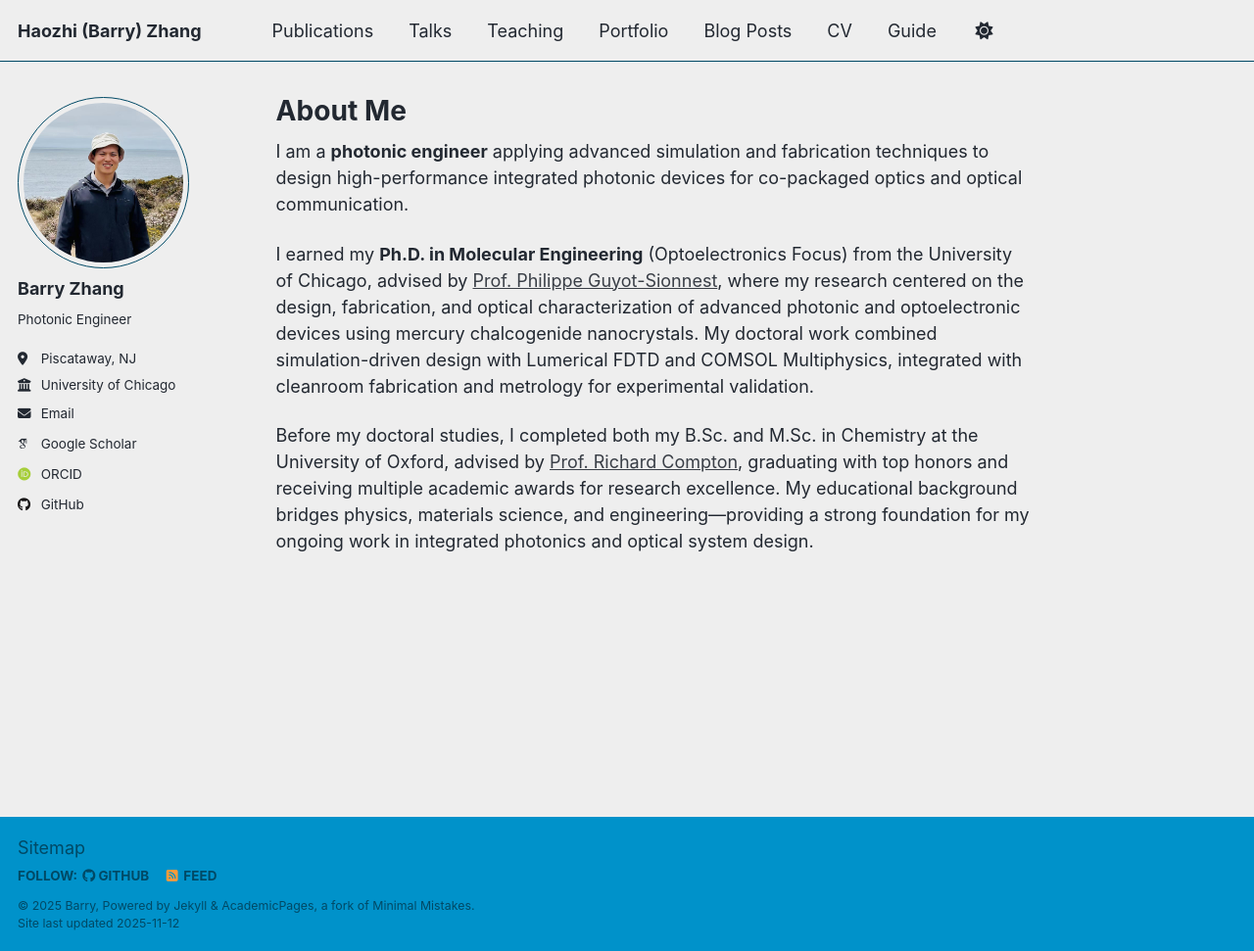
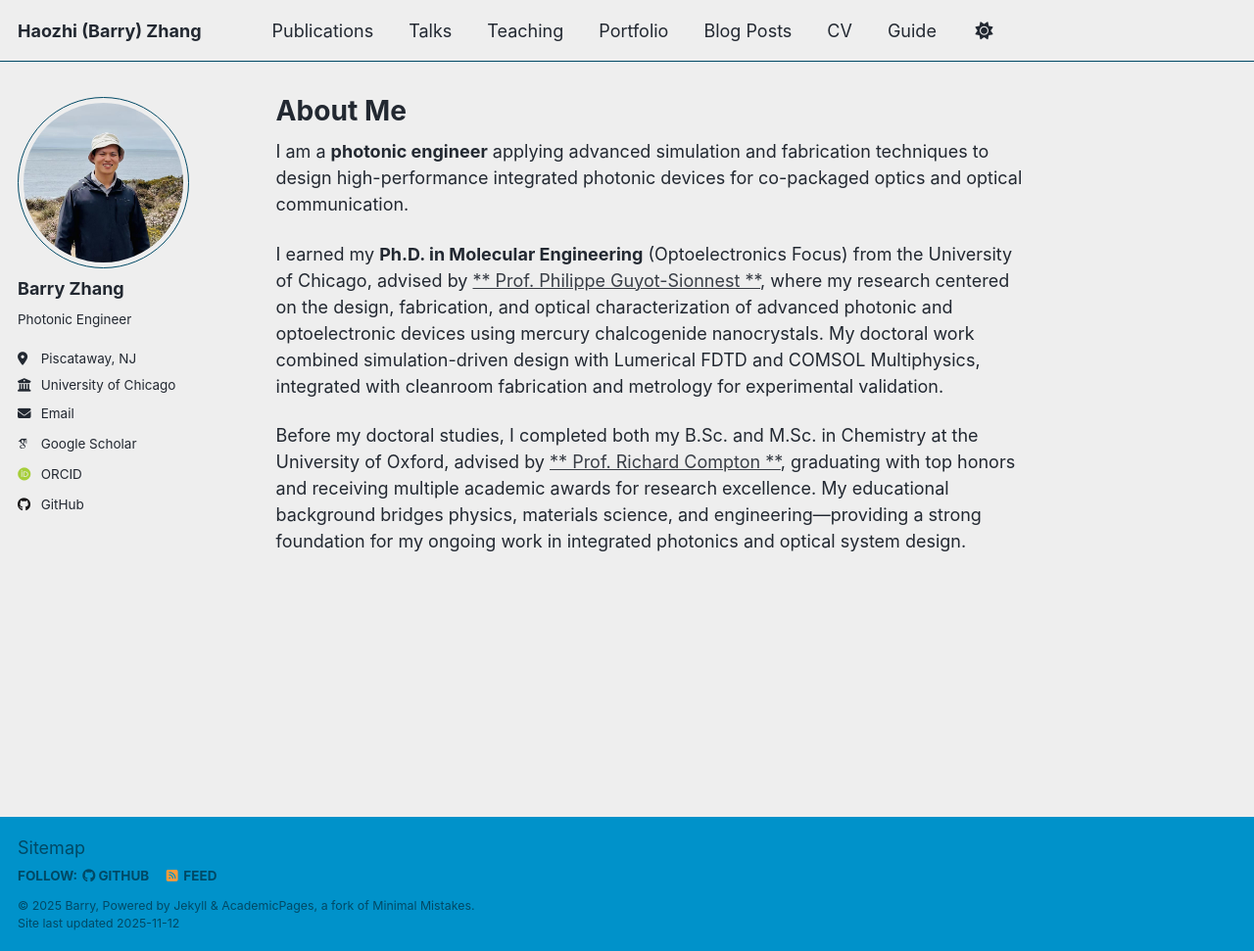
Before and after one commit to barryhzzhang/barryhzzhang.github.io, a Jekyll site: the page built from _pages/about.md, in a window 1280 px wide and 971 px high. Shown: the whole window at 98% size. Built offline with Jekyll 4.4.1, drawn with Linux system fonts in a browser that asks for light colours; some web fonts are replaced; a script that is not in the unit is left out.

```diff
--- a/_pages/about.md
+++ b/_pages/about.md
@@ -10,6 +10,6 @@ redirect_from:
 
 I am a **photonic engineer** applying advanced simulation and fabrication techniques to design high-performance integrated photonic devices for co-packaged optics and optical communication.
 
-I earned my **Ph.D. in Molecular Engineering** (Optoelectronics Focus) from the University of Chicago, advised by [Prof. Philippe Guyot-Sionnest](https://pgslab.uchicago.edu/pgs/), where my research centered on the design, fabrication, and optical characterization of advanced photonic and optoelectronic devices using mercury chalcogenide nanocrystals. My doctoral work combined simulation-driven design with Lumerical FDTD and COMSOL Multiphysics, integrated with cleanroom fabrication and metrology for experimental validation.
+I earned my **Ph.D. in Molecular Engineering** (Optoelectronics Focus) from the University of Chicago, advised by [** Prof. Philippe Guyot-Sionnest **](https://pgslab.uchicago.edu/pgs/), where my research centered on the design, fabrication, and optical characterization of advanced photonic and optoelectronic devices using mercury chalcogenide nanocrystals. My doctoral work combined simulation-driven design with Lumerical FDTD and COMSOL Multiphysics, integrated with cleanroom fabrication and metrology for experimental validation.
 
-Before my doctoral studies, I completed both my B.Sc. and M.Sc. in Chemistry at the University of Oxford, advised by [Prof. Richard Compton](https://compton.chem.ox.ac.uk/), graduating with top honors and receiving multiple academic awards for research excellence. My educational background bridges physics, materials science, and engineering—providing a strong foundation for my ongoing work in integrated photonics and optical system design.
+Before my doctoral studies, I completed both my B.Sc. and M.Sc. in Chemistry at the University of Oxford, advised by [** Prof. Richard Compton **](https://compton.chem.ox.ac.uk/), graduating with top honors and receiving multiple academic awards for research excellence. My educational background bridges physics, materials science, and engineering—providing a strong foundation for my ongoing work in integrated photonics and optical system design.
```
